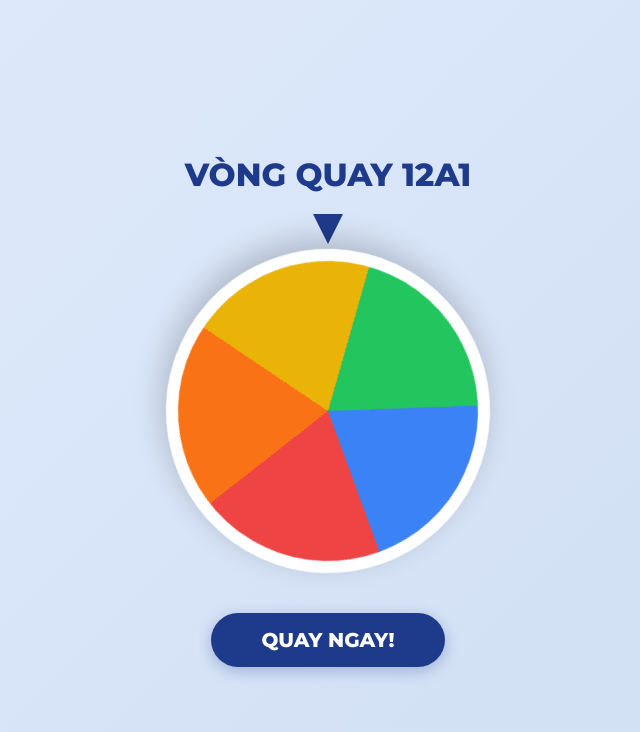
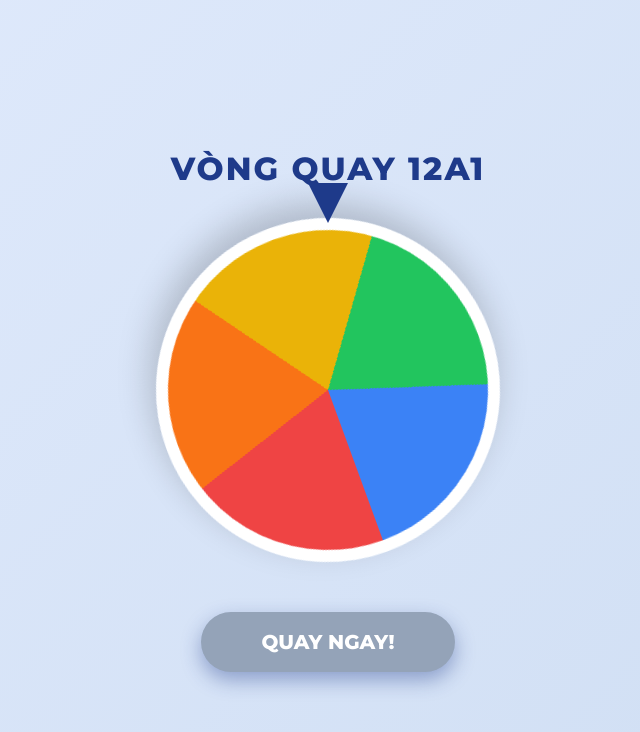
Before and after one commit to trangcuniuiu-netizen/vongquaymaymanvact, a plain HTML site: page index.html in a window 1280 px wide. Both pictures are taken after a click on the button "QUAY NGAY!". Shown: the whole page, without its empty margins (312-952 px from the left). Drawn offline with Linux system fonts and the light colour scheme.

Commit message:
Add files via upload

```diff
--- a/index.html
+++ b/index.html
@@ -3,62 +3,97 @@
 <head>
     <meta charset="UTF-8">
     <title>Vòng Quay May Mắn 12A1</title>
-    <!-- Font chữ đẹp từ Google Fonts -->
-    <link href="https://fonts.googleapis.com/css2?family=Montserrat:wght@600;800&family=Roboto:wght@400;700&display=swap" rel="stylesheet">
+    <link href="https://fonts.googleapis.com/css2?family=Montserrat:wght@600;800&family=Roboto:wght@400;500&display=swap" rel="stylesheet">
 
     <style>
+        /* Giao diện chung */
         body {
-            margin: 0; height: 100vh; display: flex; flex-direction: column; align-items: center; justify-content: center;
+            margin: 0; min-height: 100vh; display: flex; flex-direction: column; align-items: center; justify-content: center;
             background: linear-gradient(135deg, #e0eafc, #cfdef3); font-family: 'Roboto', sans-serif;
         }
-        h1 { font-family: 'Montserrat', sans-serif; color: #1e3a8a; margin-bottom: 20px; text-transform: uppercase; }
+        h1 { font-family: 'Montserrat', sans-serif; color: #1e3a8a; margin-bottom: 30px; text-transform: uppercase; letter-spacing: 2px; }
 
+        /* Vòng quay */
+        .wheel-container { position: relative; }
         .wheel {
-            width: 300px; height: 300px; border-radius: 50%; border: 12px solid #fff;
+            width: 320px; height: 320px; border-radius: 50%; border: 12px solid #ffffff;
             position: relative; transition: transform 5s cubic-bezier(0.17, 0.67, 0.12, 0.99);
-            box-shadow: 0 10px 30px rgba(0,0,0,0.2);
-            background: conic-gradient(#ef4444 0deg 72deg, #f97316 72deg 144deg, #eab308 144deg 216deg, #22c55e 216deg 288deg, #3b82f6 288deg 360deg);
+            box-shadow: 0 15px 35px rgba(0,0,0,0.2);
+            /* Vòng quay chia 5 màu rực rỡ */
+            background: conic-gradient(
+                #ef4444 0deg 72deg,    /* Đỏ */
+                #f97316 72deg 144deg,  /* Cam */
+                #eab308 144deg 216deg,  /* Vàng */
+                #22c55e 216deg 288deg,  /* Xanh lá */
+                #3b82f6 288deg 360deg   /* Xanh dương */
+            );
         }
-        .pointer { width: 0; height: 0; border-left: 15px solid transparent; border-right: 15px solid transparent; border-top: 30px solid #1e3a8a; margin-bottom: 5px; }
+        .pointer {
+            position: absolute; top: -35px; left: 50%; transform: translateX(-50%);
+            width: 0; height: 0; border-left: 20px solid transparent; border-right: 20px solid transparent;
+            border-top: 40px solid #1e3a8a; z-index: 10;
+        }
 
+        /* Nút quay */
         button {
-            margin-top: 40px; padding: 15px 50px; font-size: 20px; font-weight: bold; font-family: 'Montserrat';
+            margin-top: 50px; padding: 18px 60px; font-size: 20px; font-weight: bold; font-family: 'Montserrat';
             background: #1e3a8a; color: white; border: none; border-radius: 50px; cursor: pointer;
-            box-shadow: 0 4px 15px rgba(30, 58, 138, 0.3); transition: 0.3s;
+            box-shadow: 0 8px 20px rgba(30, 58, 138, 0.4); transition: 0.3s;
         }
-        button:hover { background: #172554; transform: scale(1.05); }
+        button:hover { transform: scale(1.05); background: #172554; }
+        button:disabled { background: #94a3b8; cursor: not-allowed; }
 
-        /* Bảng Popup tự thiết kế */
+        /* Popup kết quả */
         #resultPopup {
             display: none; position: fixed; top: 50%; left: 50%; transform: translate(-50%, -50%);
-            background: white; padding: 30px; border-radius: 20px; box-shadow: 0 20px 50px rgba(0,0,0,0.3);
-            text-align: center; width: 300px; z-index: 100;
+            background: white; padding: 40px; border-radius: 25px; box-shadow: 0 25px 50px rgba(0,0,0,0.3);
+            text-align: center; width: 320px; z-index: 100;
         }
+        #resultPopup h2 { color: #1e3a8a; font-family: 'Montserrat'; font-size: 28px; margin: 0; }
+        #resultPopup p { font-weight: 500; margin: 20px 0; }
+        #resultPopup p.advice { font-style: italic; color: #555; background: #f1f5f9; padding: 10px; border-radius: 10px; }
+        #resultPopup button { padding: 10px 30px; margin-top:20px; font-size: 16px; }
     </style>
 </head>
 <body>
 
     <h1>Vòng Quay 12A1</h1>
-    <div class="pointer"></div>
-    <div id="wheel" class="wheel"></div>
+    <div class="wheel-container">
+        <div class="pointer"></div>
+        <div id="wheel" class="wheel"></div>
+    </div>
     <button id="spinBtn" onclick="quay()">QUAY NGAY!</button>
 
     <div id="resultPopup">
-        <h2 id="rScore" style="color: #1e3a8a; margin:0;"></h2>
-        <p id="rWish" style="font-weight: bold; margin: 15px 0;"></p>
-        <p id="rAdvice" style="font-style: italic; color: #555; font-size: 0.9em;"></p>
-        <button style="padding: 10px 20px; margin-top:10px;" onclick="dongPopup()">Đóng</button>
+        <h2 id="rScore"></h2>
+        <p id="rWish"></p>
+        <p id="rAdvice" class="advice"></p>
+        <button onclick="dongPopup()">Đóng</button>
     </div>
 
     <script>
         const scores = [800, 900, 1000, 1050, 1200];
-        const wishes = ["Đỉnh quá! Xứng đáng là dân 12A1!", "Kết quả này cho thấy bạn là người có thực lực!", "Wow, vận may đang mỉm cười với bạn!"];
-        const advices = ["Nhớ tô phiếu cẩn thận nhé!", "Bình tĩnh, đọc kỹ đề trước khi tô!", "Đừng vội vàng, cứ chắc chắn từng câu một!"];
+        const wishes = [
+            "Đỉnh quá! Bạn xứng đáng nhận điểm số này!",
+            "Chúc mừng! Phong độ của bạn rất tuyệt vời.",
+            "Wow! Kết quả này khẳng định thực lực của bạn.",
+            "Xuất sắc! Một khởi đầu thuận lợi cho 12A1.",
+            "Bản lĩnh đấy! Bạn làm rất tốt!"
+        ];
+        const advices = [
+            "💡 Lời dặn: Hãy tô phiếu thật cẩn thận nhé!",
+            "💡 Lời dặn: Giữ bình tĩnh, đọc kỹ đề bài.",
+            "💡 Lời dặn: Phân bổ thời gian hợp lý bạn ơi.",
+            "💡 Lời dặn: Sự chỉn chu là chìa khóa thành công.",
+            "💡 Lời dặn: Tĩnh tâm lại, bạn sẽ tìm ra đáp án."
+        ];
 
         function quay() {
             const btn = document.getElementById('spinBtn');
             const wheel = document.getElementById('wheel');
             btn.disabled = true;
+
+            // Xoay ngẫu nhiên
             const deg = Math.floor(Math.random() * 3600) + 1800;
             wheel.style.transform = `rotate(${deg}deg)`;
 
@@ -66,7 +101,7 @@
                 const idx = Math.floor((deg % 360) / 72);
                 document.getElementById('rScore').innerText = scores[idx] + " VACT";
                 document.getElementById('rWish').innerText = wishes[Math.floor(Math.random() * wishes.length)];
-                document.getElementById('rAdvice').innerText = "💡 " + advices[Math.floor(Math.random() * advices.length)];
+                document.getElementById('rAdvice').innerText = advices[Math.floor(Math.random() * advices.length)];
                 document.getElementById('resultPopup').style.display = 'block';
             }, 5100);
         }
```
